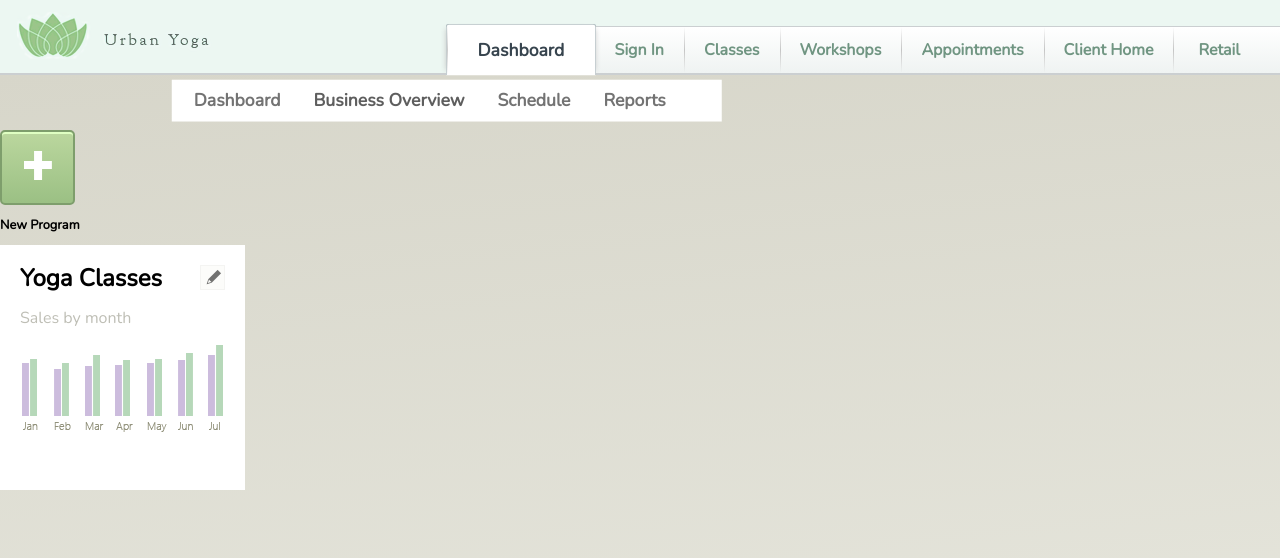
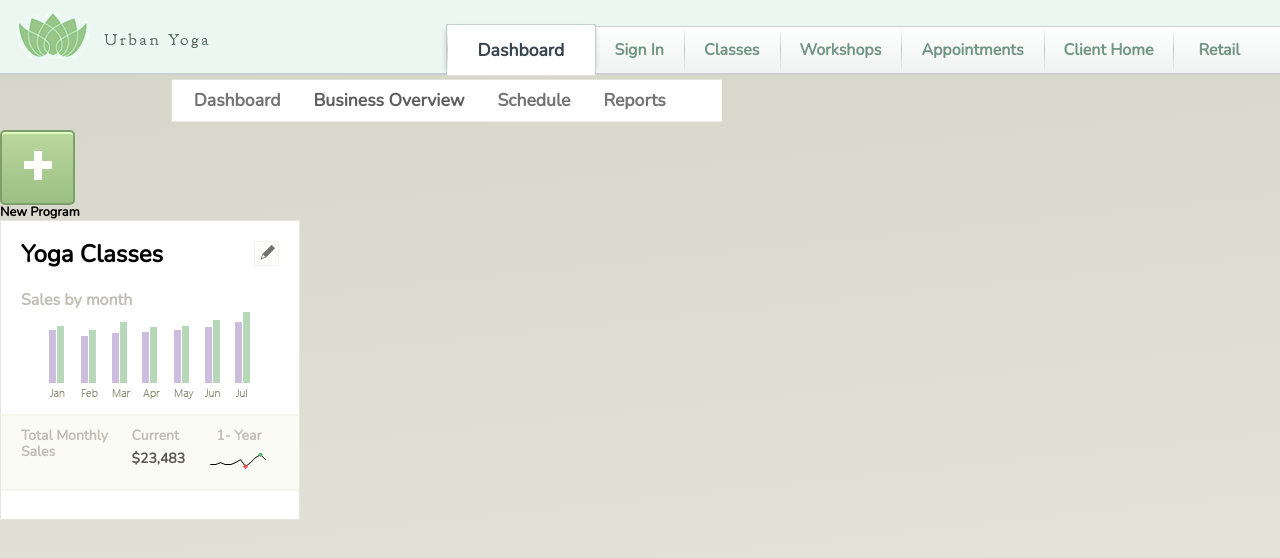
Before and after one commit to estenman/business-overview-react, a React (Create React App) app: page / in a window 1280 px wide. Shown: the top 558 px of the page. Built offline with nearby package versions, Linux system fonts and the light colour scheme.

Commit message:
Add total sales section and some styling cleanup

```diff
--- a/src/App.css
+++ b/src/App.css
@@ -13,6 +13,9 @@
   clear: both;
 }
 
+h1, h2, h3, h4, h5, p {
+	margin: 0px;
+}
 .page-wrapper {
 	display: flex;
 	flex-direction: column;
--- a/src/components/program-detailed/ProgramDetail.css
+++ b/src/components/program-detailed/ProgramDetail.css
@@ -1,19 +1,22 @@
 /*Container*/
 .program-container {
-	width: 245px;
-	min-height: 245px;
+	width: 300px;
+	min-height: 300px;
 	background-color: white;
+	border: 1px solid #e6e6dd;
 }
 
 /*Header*/
 .program-header-container{
 	display: flex;
 	padding: 1.25em 1.25em 0;
+	margin-bottom: 23px;
 }
 
 .header-prog-name {
-	margin: 0px;
+
 }
+
 .pencil-image-container {
 	background-color: #fcfcfa;
 	background-image: url(/assets/pencil_icon-dark.png);
@@ -39,4 +42,47 @@
 .chart-header {
 	text-align: left;
 	color: #bebeb5;
+	font-size: 1em;
 }
+
+.chart-container img {
+	margin-bottom: 8px;
+}
+
+/*Total sales section*/
+.sales-container {
+	background-color: #fbfbf6;
+	border-top: 2px solid #f5f5eb;
+	border-bottom: 2px solid #f5f5eb;
+	display: flex;
+	padding: .75em 1.25em;
+	color: #bebeb5;
+}
+
+.sales-header {
+	padding: 0px;
+	font-size: 0.875em;
+	margin-right: 15px;
+}
+
+.sales-num-container {
+	display: flex;
+	justify-content: space-around;
+	width: 100%;
+	text-align: center;
+	font-size: 0.875em;
+}
+
+.sales-num-headers {
+	margin-bottom: 0.5em;
+}
+
+.sales-num-current .sales-num-headers {
+	text-align: left;
+}
+
+.sales-num-current p {
+	color: #58584f;
+	font-weight: 600;
+	margin-right: 5px;
+}
--- a/src/components/program-detailed/ProgramDetailChart.js
+++ b/src/components/program-detailed/ProgramDetailChart.js
@@ -4,7 +4,7 @@ class ProgramDetailChart extends Component {
 	render(){
 		return(
 			<div className="chart-container">
-				<p className="chart-header">Sales by month</p>
+				<h3 className="chart-header">Sales by month</h3>
 				<img className="chart-image" src="./assets/graph.png" />
 			</div>
 		);
--- a/src/components/program-detailed/ProgramDetailContainer.js
+++ b/src/components/program-detailed/ProgramDetailContainer.js
@@ -1,6 +1,7 @@
 import React, { Component } from 'react';
 import ProgramDetailHeader from './ProgramDetailHeader.js';
-import ProgramDetailChart from './ProgramDetailChart.js'
+import ProgramDetailChart from './ProgramDetailChart.js';
+import ProgramDetailSales from './ProgramDetailSales.js';
 
 class ProgramDetailContainer extends Component {
 
@@ -9,6 +10,7 @@ class ProgramDetailContainer extends Component {
 			<section className="program-container">
 				<ProgramDetailHeader />
 				<ProgramDetailChart />
+				<ProgramDetailSales />
 			</section>
 		);
 	}
--- /dev/null
+++ b/src/components/program-detailed/ProgramDetailSales.js
@@ -0,0 +1,23 @@
+import React, {Component} from 'react';
+
+class ProgramDetailSales extends Component {
+	render(){
+		return(
+			<div className="sales-container">
+				<h3 className="sales-header">Total&nbsp;Monthly Sales</h3>
+				<div className="sales-num-container">
+					<div className="sales-num-current">
+						<h4 className="sales-num-headers">Current</h4>
+						<p>$23,483</p>
+					</div>
+					<div className="sales-num-graph">
+						<h4 className="sales-num-headers">1- Year</h4>
+						<img src="./assets/spark_line.png" alt="line chart showing sales" />
+					</div>
+				</div>
+			</div>
+		);
+	}
+}
+
+export default ProgramDetailSales;
```
